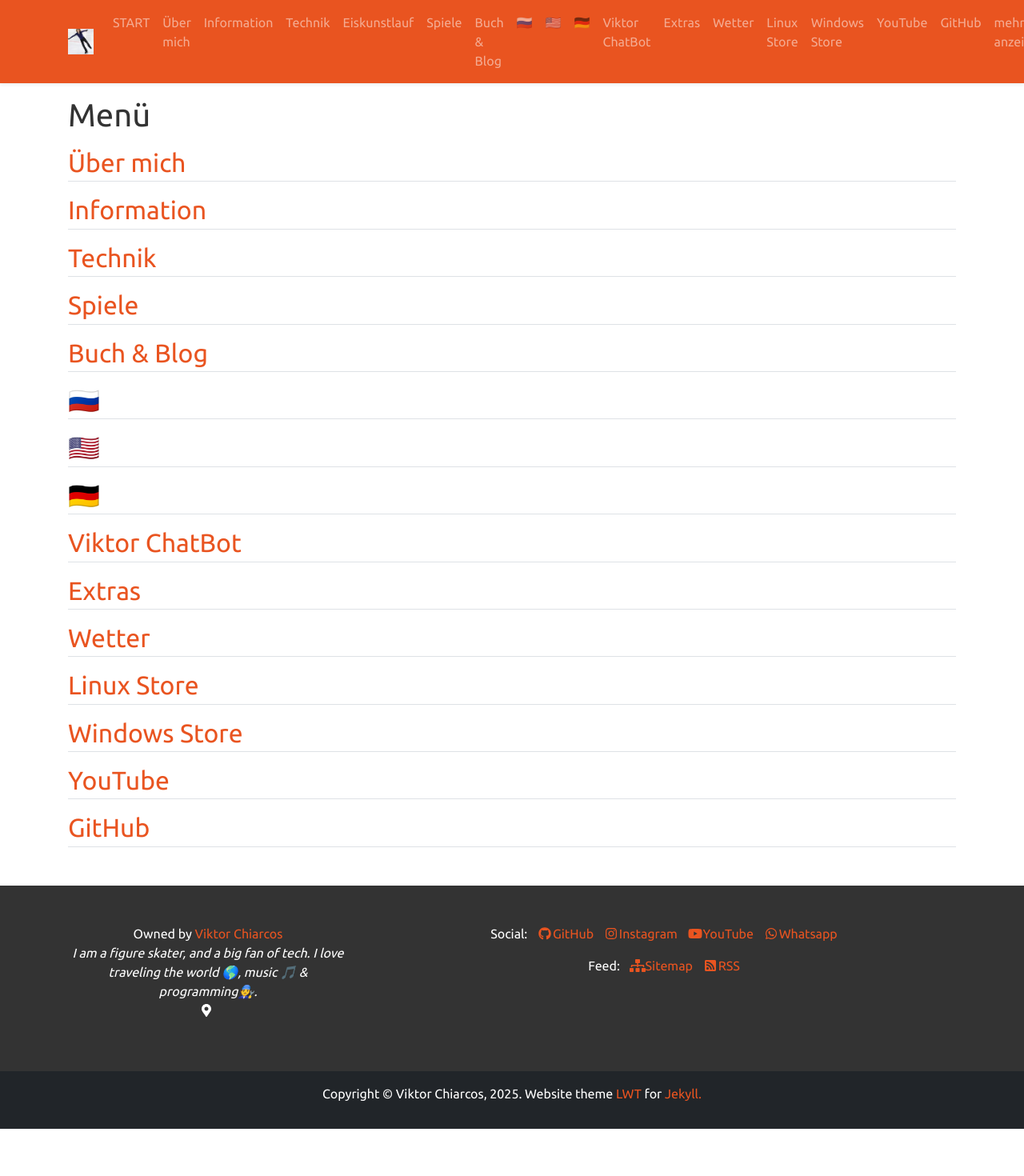
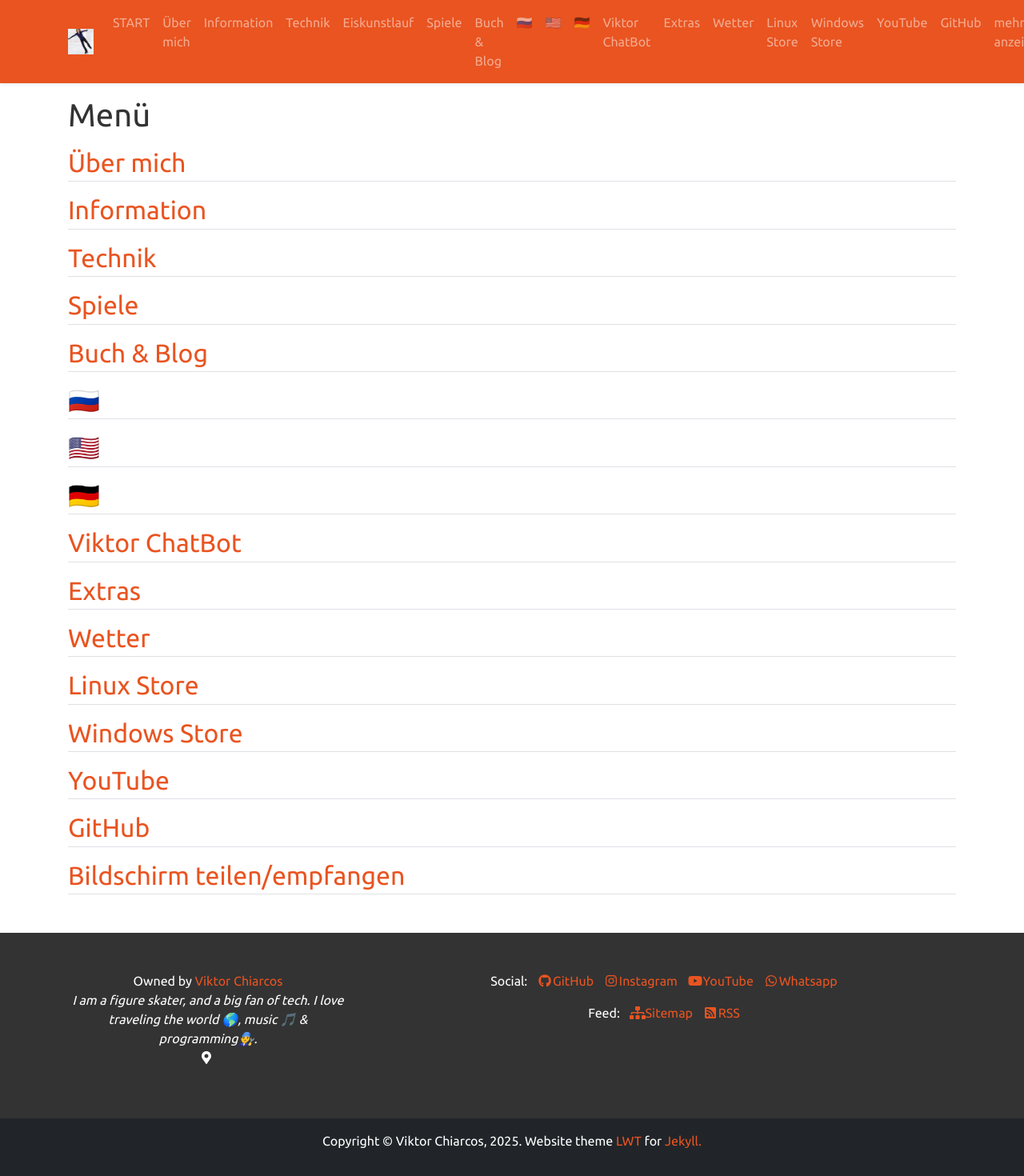
Before and after one commit to viktor-chiarcos/viktor-chiarcos.github.io, a Jekyll site: the page built from _pages/menu.md, in a window 1280 px wide. Shown: the whole page at 80% size. Built offline with Jekyll 4.4.1, drawn with Linux system fonts in a browser that asks for light colours; before the commit the page ends 1411 px from its top, so only the background shows below that.

Commit message:
Update menu.md

```diff
--- a/_pages/menu.md
+++ b/_pages/menu.md
@@ -20,3 +20,4 @@ excerpt: "Das Menü kann auf grund eines Fehlers nich voll sein. Das schon"
 ## [Windows Store](https://github.com/viktor-chiarcos/Windows-Programms)
 ## [YouTube](/youtube/)
 ## [GitHub](https://github.com/viktor-chiarcos/)
+## [Bildschirm teilen/empfangen](/screensharing/)
```
